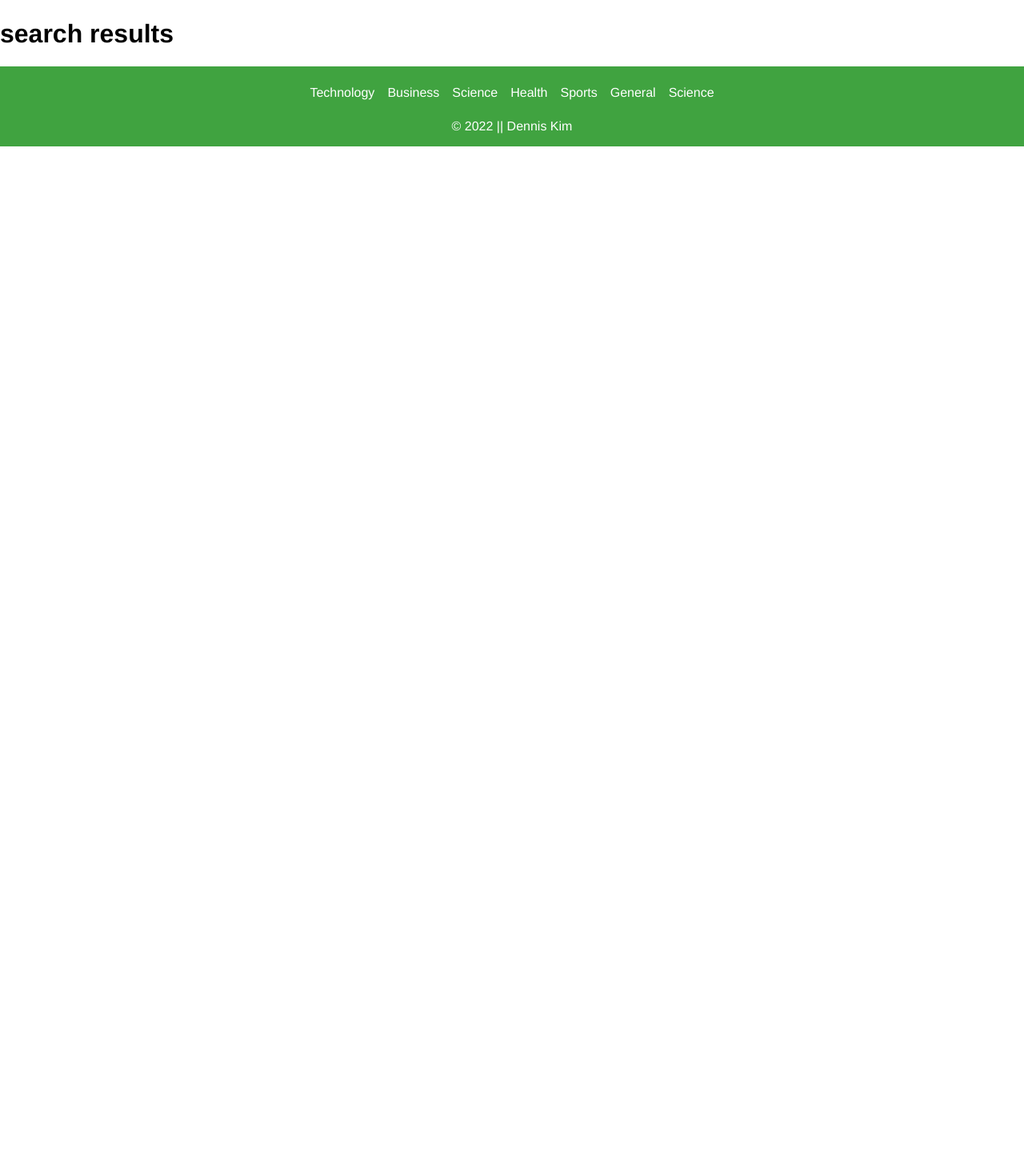
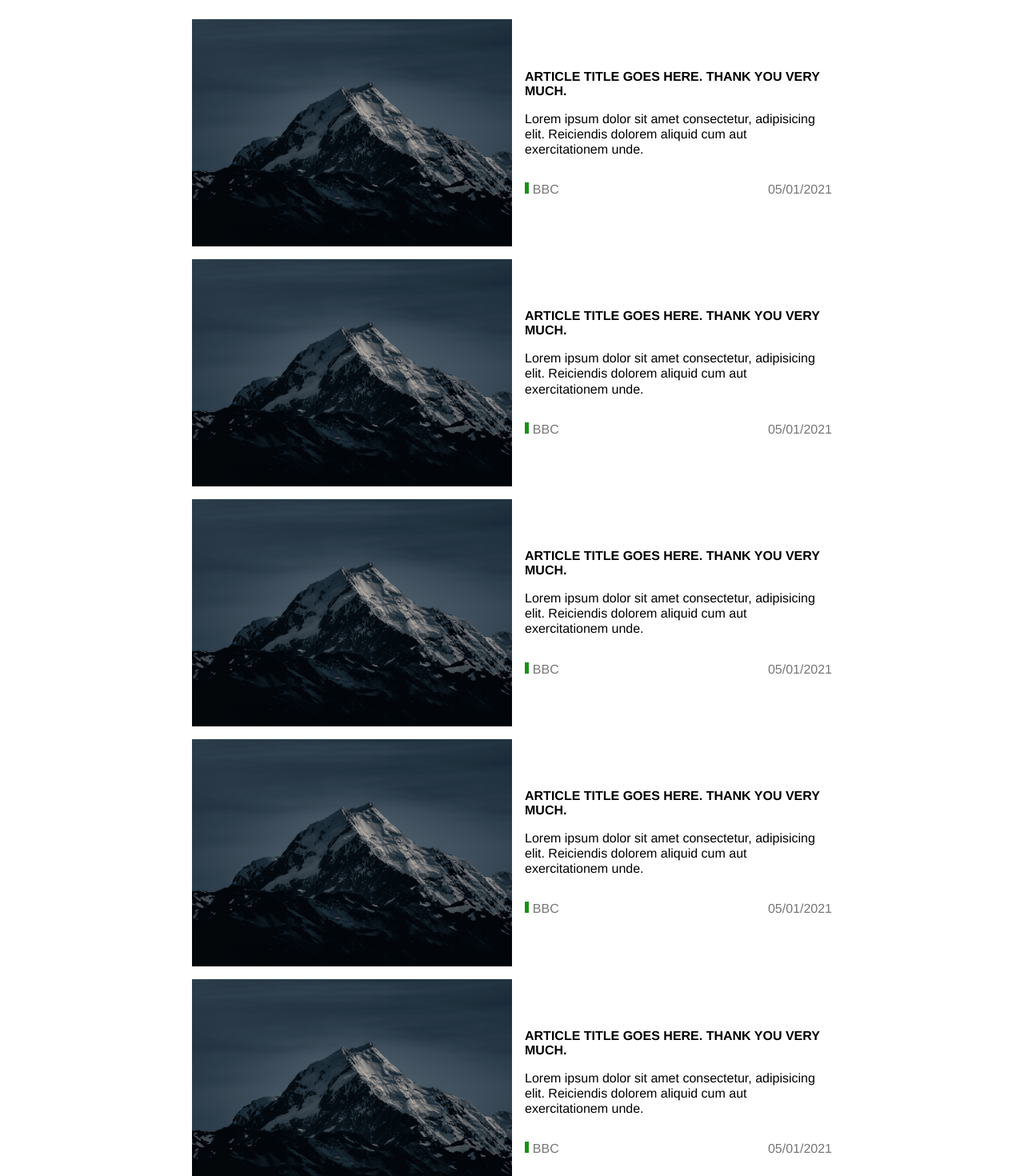
Before and after one commit to dennisk94/News-Junkie, a Vue app: page /search in a window 1280 px wide. Shown: the part 180-1650 px from the top of the page at 80% size. Before the commit the page ends 800 px from the top, so only its background shows below. Built offline with nearby package versions, Linux system fonts and the light colour scheme.

Commit message:
add tablet and desktop layout for search results component

```diff
--- a/src/components/Category.vue
+++ b/src/components/Category.vue
@@ -58,7 +58,7 @@ export default {
 };
 </script>
 
-<style scoped>
+<style>
 .category {
   margin: 2rem 0;
   padding: 0 0.5rem;
--- a/src/components/SearchResults.vue
+++ b/src/components/SearchResults.vue
@@ -1,16 +1,141 @@
 <template>
   <div class="search-results">
-    <h1>search results</h1>
+    <a href="/" class="article">
+      <img :src="placeholder" alt="title" />
+      <div class="article-info">
+        <h3 class="article-title">
+          article title goes here. Thank you very much.
+        </h3>
+        <p class="article-excerpt">
+          Lorem ipsum dolor sit amet consectetur, adipisicing elit. Reiciendis
+          dolorem aliquid cum aut exercitationem unde.
+        </p>
+        <div class="article-attribution-container">
+          <p class="article-source">BBC</p>
+          <p class="article-published">05/01/2021</p>
+        </div>
+      </div>
+    </a>
+    <a href="/" class="article">
+      <img :src="placeholder" alt="title" />
+      <div class="article-info">
+        <h3 class="article-title">
+          article title goes here. Thank you very much.
+        </h3>
+        <p class="article-excerpt">
+          Lorem ipsum dolor sit amet consectetur, adipisicing elit. Reiciendis
+          dolorem aliquid cum aut exercitationem unde.
+        </p>
+        <div class="article-attribution-container">
+          <p class="article-source">BBC</p>
+          <p class="article-published">05/01/2021</p>
+        </div>
+      </div>
+    </a>
+    <a href="/" class="article">
+      <img :src="placeholder" alt="title" />
+      <div class="article-info">
+        <h3 class="article-title">
+          article title goes here. Thank you very much.
+        </h3>
+        <p class="article-excerpt">
+          Lorem ipsum dolor sit amet consectetur, adipisicing elit. Reiciendis
+          dolorem aliquid cum aut exercitationem unde.
+        </p>
+        <div class="article-attribution-container">
+          <p class="article-source">BBC</p>
+          <p class="article-published">05/01/2021</p>
+        </div>
+      </div>
+    </a>
+    <a href="/" class="article">
+      <img :src="placeholder" alt="title" />
+      <div class="article-info">
+        <h3 class="article-title">
+          article title goes here. Thank you very much.
+        </h3>
+        <p class="article-excerpt">
+          Lorem ipsum dolor sit amet consectetur, adipisicing elit. Reiciendis
+          dolorem aliquid cum aut exercitationem unde.
+        </p>
+        <div class="article-attribution-container">
+          <p class="article-source">BBC</p>
+          <p class="article-published">05/01/2021</p>
+        </div>
+      </div>
+    </a>
+    <a href="/" class="article">
+      <img :src="placeholder" alt="title" />
+      <div class="article-info">
+        <h3 class="article-title">
+          article title goes here. Thank you very much.
+        </h3>
+        <p class="article-excerpt">
+          Lorem ipsum dolor sit amet consectetur, adipisicing elit. Reiciendis
+          dolorem aliquid cum aut exercitationem unde.
+        </p>
+        <div class="article-attribution-container">
+          <p class="article-source">BBC</p>
+          <p class="article-published">05/01/2021</p>
+        </div>
+      </div>
+    </a>
   </div>
 </template>
 
 <script>
+import placeholder from "../assets/img/placeholder.jpg";
+
 export default {
   setup() {
-    return {};
+    return { placeholder };
   },
 };
 </script>
 
-<style>
+<style scoped>
+.search-results {
+  margin: 0 1rem;
+}
+.article {
+  padding: 1rem 0;
+}
+.article-info {
+  margin: 0 0 1rem 0;
+}
+.article img {
+  display: block;
+  width: 100%;
+}
+.article::after {
+  content: "";
+  height: 0;
+  margin: 0;
+}
+@media (min-width: 37.5em) {
+  .article {
+    display: flex;
+    width: 100%;
+    justify-content: center;
+    align-items: center;
+  }
+  .article img {
+    width: 50%;
+    margin-right: 0.5rem;
+  }
+  .article-info {
+    margin: 0 0 0 0.5rem;
+  }
+}
+@media (min-width: 50em) {
+  .search-results {
+    max-width: 800px;
+    margin: 0 auto;
+    padding: 0 1rem;
+  }
+  .article {
+    padding: 0;
+    margin: 1rem 0;
+  }
+}
 </style>
--- a/src/views/SearchView.vue
+++ b/src/views/SearchView.vue
@@ -65,7 +65,7 @@ export default {
 @media (min-width: 50em) {
   .search-input {
     margin: 3rem auto 2rem auto;
-    max-width: 1000px;
+    max-width: 1034px;
   }
 }
 @media (min-width: 62.5em) {
```
